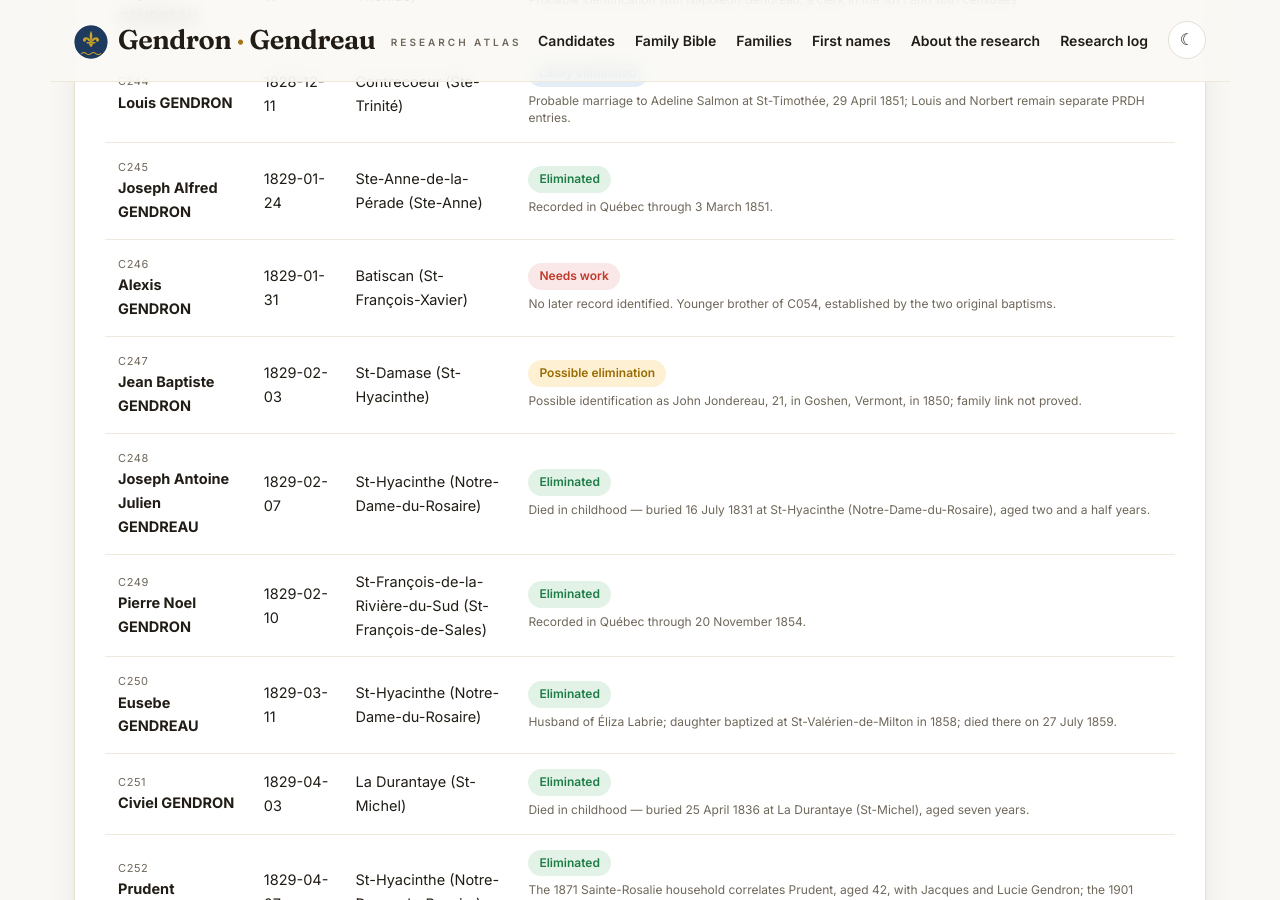
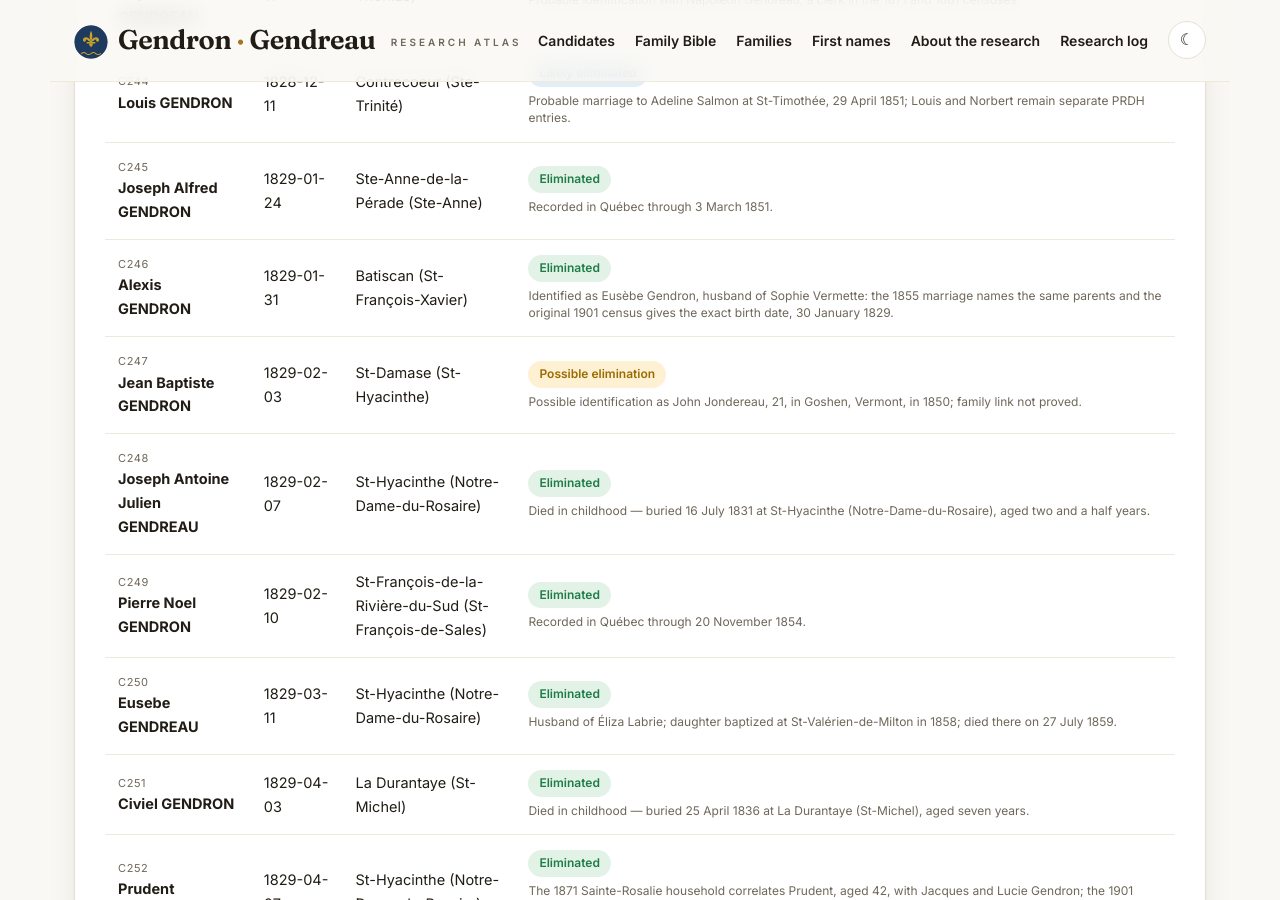
Before and after one commit to vetharmon/gendron-research, a Jekyll site: the page built from index.html, in a window 1280 px wide and 900 px high, scrolled down 25632 px. Built offline with Jekyll 4.4.1, drawn with Linux system fonts in a browser that asks for light colours; part of the change alters nothing that is shown.

Commit message:
Identify C246 as Eusèbe through exact birth date and matching parents

```diff
--- a/_candidates/c246.md
+++ b/_candidates/c246.md
@@ -1,44 +1,72 @@
 ---
 layout: candidate
-id: "C246"
-title: "Alexis GENDRON"
-date_record: "1829-01-31"
-place: "Batiscan (St-François-Xavier)"
-status: "Needs work"
-category: "unresolved"
-tier: "none"
+id: C246
+title: Alexis GENDRON
+date_record: '1829-01-31'
+place: Batiscan (St-François-Xavier)
+status: Eliminated
+category: excluded
+tier: solid
 francois: false
-act: "4549352"
-parents: "Alexis Gendron and Julie Adam"
-outcome: "No later record identified. Younger brother of C054, established by the two original baptisms."
+act: '4549352'
+parents: Alexis Gendron and Julie Adam
+outcome: 'Identified as Eusèbe Gendron, husband of Sophie Vermette: the 1855 marriage
+  names the same parents and the original 1901 census gives the exact birth date,
+  30 January 1829.'
 search_log:
-  - resource: "PRDH-IGD / LAFRANCE consolidation"
-    outcome: "Baptism located — act 4549352, Batiscan (St-François-Xavier), 1829-01-31."
-  - resource: "Later records — marriage, census, burial"
-    outcome: "No record after his baptism has been connected to him."
+- resource: PRDH-IGD / LAFRANCE consolidation
+  outcome: Baptism located — act 4549352, Batiscan (St-François-Xavier), 1829-01-31.
+- resource: Later records — marriage, census, burial
+  outcome: No record after his baptism has been connected to him.
+- resource: Original marriage and 1901 census, read 15 November 2026
+  outcome: 'Identified as Eusèbe Gendron, husband of Sophie Vermette: the 1855 marriage
+    names the same parents and the original 1901 census gives the exact birth date,
+    30 January 1829.'
 permalink: /candidates/c246/
 sources:
-  - label: "LAFRANCE baptism (act 4549352)"
-    url: "https://www.genealogiequebec.com/Membership/LAFRANCE/acte/4549352"
-    access: "Account or subscription required"
-    provenance: "The act number is explicitly recorded in the consolidated candidate register."
-  - label: FamilySearch register image (LAFRANCE act 4549352)
-    url: https://www.familysearch.org/ark:/61903/3:1:3QS7-899M-RS2Y
-    access: Free FamilySearch account
-    provenance: Quebec, Catholic Parish Registers, 1621-1979 — image 460, DGS 5459709. Matched to the LAFRANCE act on name, date and parents (12 Nov 2026).
-filenames:
-  []
+- label: LAFRANCE baptism (act 4549352)
+  url: https://www.genealogiequebec.com/Membership/LAFRANCE/acte/4549352
+  access: Account or subscription required
+  provenance: The act number is explicitly recorded in the consolidated candidate
+    register.
+- label: FamilySearch register image (LAFRANCE act 4549352)
+  url: https://www.familysearch.org/ark:/61903/3:1:3QS7-899M-RS2Y
+  access: Free FamilySearch account
+  provenance: Quebec, Catholic Parish Registers, 1621-1979 — image 460, DGS 5459709.
+    Matched to the LAFRANCE act on name, date and parents (12 Nov 2026).
+- label: Original marriage — Eusèbe Gendron and Sophie Vermette, 9 January 1855
+  url: https://www.genealogiequebec.com/Membership/LAFRANCE/img/acte/13400898
+  access: Account or subscription required
+  provenance: Ste-Geneviève-de-Batiscan civil register, M2; d1p_25790253.jpg. Original
+    visually read 15 November 2026; names Alexis Gendron and Julie Adam as groom’s
+    parents.
+- label: Original 1901 census — Eusèbe Gendron household
+  url: https://www.familysearch.org/ark:/61903/3:1:3Q9M-CSS1-G93W-5
+  access: Free FamilySearch account
+  provenance: Champlain district, St-François-Xavier-de-Batiscan, page 21, household
+    168, lines 23–25; image 1586. Original visually read 15 November 2026. Eusèbe,
+    72, born 30 January 1829; wife Sophie, 65; son Aimé, 32.
+filenames: []
 ---
 
 ## Biography
 
-Alexis Gendron was born on 30 January 1829 and baptized the next day at Batiscan, son of Alexis Gendron, cultivateur, and Julie Adam. The original baptism was read on 15 November 2026 (DGS 5459709, image 460). No later record has been connected to him.
+Alexis Gendron was born on 30 January 1829 and baptized the next day at Batiscan, son of Alexis Gendron, cultivateur, and Julie Adam. He appears in adult records as Eusèbe Gendron.
+
+## Assessment
+
+**Eliminated.** The identification rests on the same parental couple and an exact birth-date match across original records. On 9 January 1855, Eusèbe Gendron of St-François-Xavier-de-Batiscan married Sophie Vermette at Ste-Geneviève-de-Batiscan. Marriage M2 names his parents as Alexis Gendron and Julie Adam.
+
+The original 1901 census lists Eusèbe with his wife Sophie and son Aimé at St-François-Xavier-de-Batiscan. It gives his birth date as **30 January 1829**, exactly matching C246’s original baptism. The census records him as a married household head, aged 72. These records establish a separate continuing life in Québec.
+
+No record inspected uses both Alexis and Eusèbe together. The identification is based on the matching parents, exact birth date, locality and continuing marriage, rather than a linked family tree. The reported 1905 burial remains uninspected and is not needed for this assessment.
 
 ## Documents
 
-- **[Baptism, 31 January 1829 — LAFRANCE act 4549352](https://www.genealogiequebec.com/Membership/LAFRANCE/acte/4549352)** — His baptism at Batiscan (St-François-Xavier), the only record in his file.
-
+- [Original baptism, 31 January 1829](https://www.familysearch.org/ark:/61903/3:1:3QS7-899M-RS2Y) — born the previous day to Alexis Gendron and Julie Adam; DGS 5459709, image 460. Read 15 November 2026.
+- [Original marriage, 9 January 1855](https://www.genealogiequebec.com/Membership/LAFRANCE/img/acte/13400898) — M2, civil register, Ste-Geneviève-de-Batiscan; names both parents. Read 15 November 2026.
+- [Original 1901 census](https://www.familysearch.org/ark:/61903/3:1:3Q9M-CSS1-G93W-5) — page 21, household 168, lines 23–25; image 1586. Exact birth date and household with Sophie and Aimé. Read 15 November 2026.
 
 ## Family connection
 
-His parents also had [Alexis C054]({{ '/candidates/c054/' | relative_url }}), born in September 1819. The two original baptisms establish separate children with the same first name. The younger child's baptism does not establish the older child's death. C246 remains **needs work**.
+His parents also had [Alexis C054]({{ '/candidates/c054/' | relative_url }}), born in September 1819. The two original baptisms establish separate children with the same first name. This identification of the younger son does not establish the older son’s fate.
```
Also changed, not shown: README.md.
